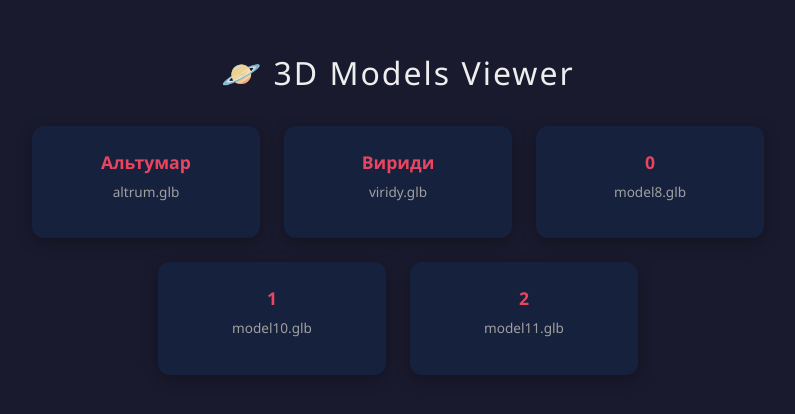
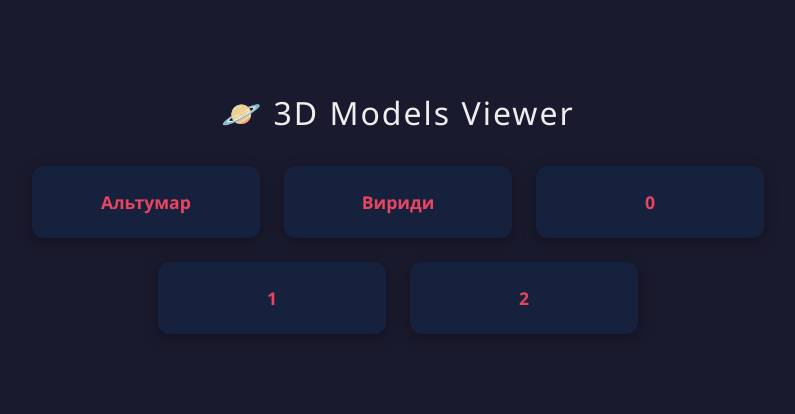
Before and after one commit to TaroMoonlight/ModeView, a plain HTML site: page index.html in a window 1280 px wide. Shown: the part 230-644 px from the top of the page, without its empty margins (242-1037 px from the left). Drawn offline with Linux system fonts and the light colour scheme.

Commit message:
Update index.html

```diff
--- a/index.html
+++ b/index.html
@@ -101,7 +101,7 @@
             container.innerHTML = allModels.map(m => `
                 <div class="card">
                     <a href="modelview.html?model=${encodeURIComponent(m.file)}">${m.name}</a>
-                    <p>${m.file}</p>
+
                 </div>
             `).join('');
         }
```
